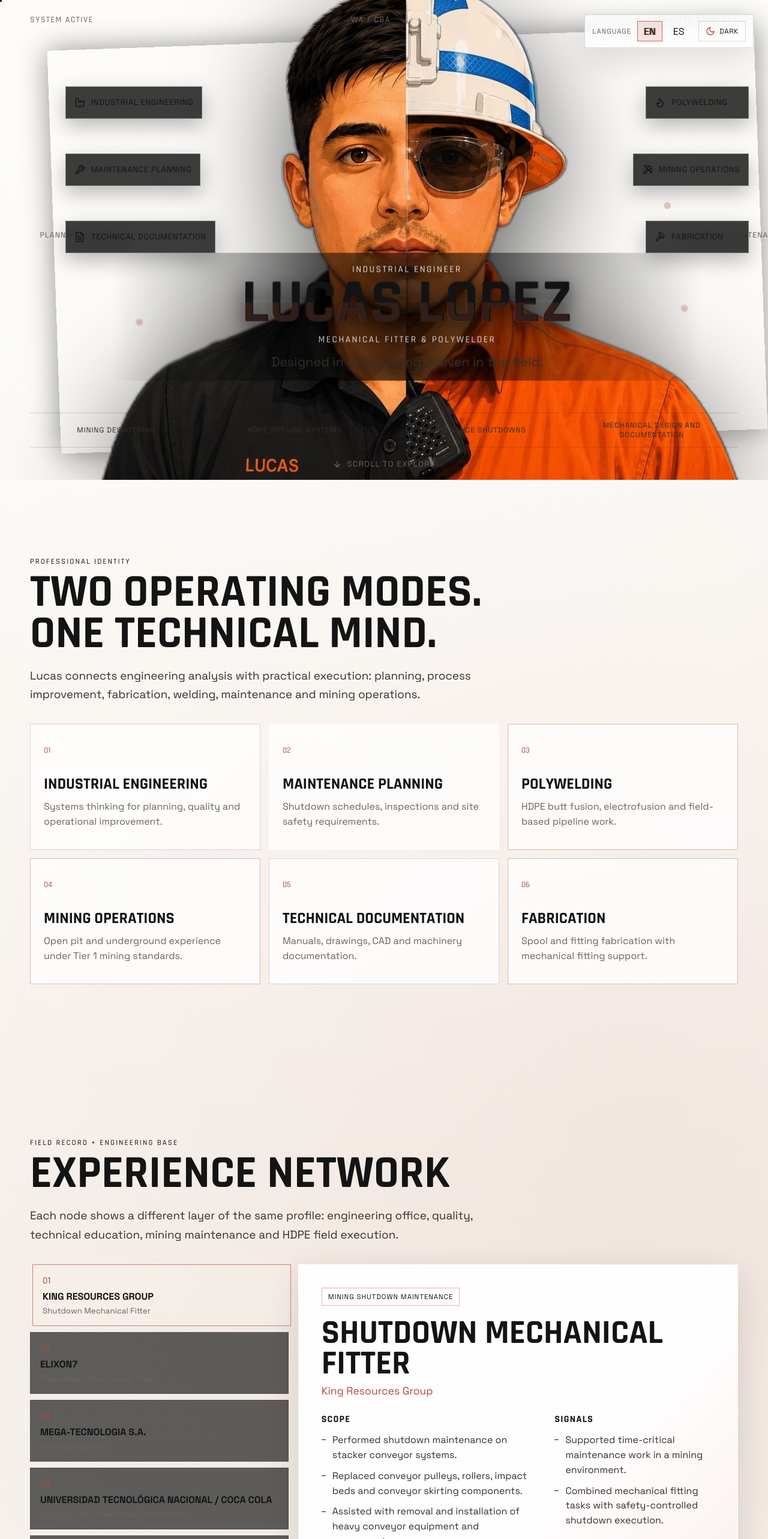
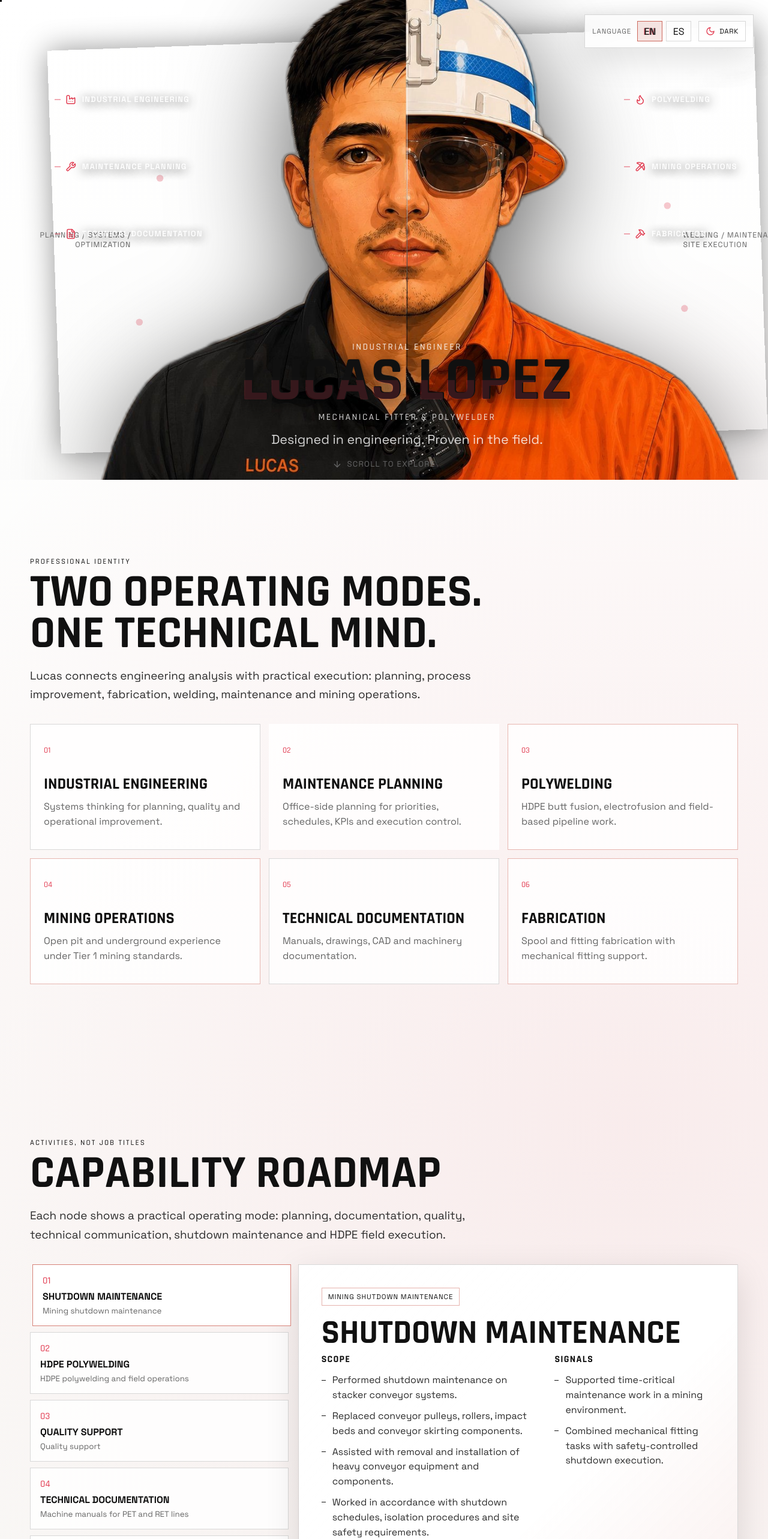
Before and after one commit to lucaslopez17/lucas_lopez_portfolio, a Next.js app: page / in a window 1280 px wide. Shown: the top 2566 px of the page at 60% size. Built offline with nearby package versions, Linux system fonts and the light colour scheme.

Commit message:
Refine hero layout and visual theme

```diff
--- a/app/globals.css
+++ b/app/globals.css
@@ -1,17 +1,17 @@
 :root {
-  --bg: #f4f1eb;
-  --bg-2: #ebe6dc;
-  --surface: rgba(255, 255, 255, 0.78);
-  --surface-strong: rgba(255, 255, 255, 0.94);
-  --ink: #141414;
-  --muted: #69645d;
+  --bg: #f7f7f4;
+  --bg-2: #ececea;
+  --surface: rgba(255, 255, 255, 0.82);
+  --surface-strong: rgba(255, 255, 255, 0.96);
+  --ink: #111111;
+  --muted: #656565;
   --line: rgba(20, 20, 20, 0.16);
   --cyan: #141414;
-  --blue: #8b8378;
-  --orange: #b4473b;
-  --lime: #9b6a42;
-  --steel: #34302c;
-  --shadow: 0 18px 54px rgba(24, 20, 16, 0.14);
+  --blue: #727272;
+  --orange: #e23d52;
+  --lime: #8a8a8a;
+  --steel: #2d2d2d;
+  --shadow: 0 18px 54px rgba(0, 0, 0, 0.12);
   --ease: cubic-bezier(0.16, 1, 0.3, 1);
 }
 
@@ -43,9 +43,8 @@ html {
 body {
   margin: 0;
   background:
-    radial-gradient(circle at 50% 0%, rgba(255, 255, 255, 0.72), transparent 34%),
-    radial-gradient(circle at 82% 28%, rgba(180, 71, 59, 0.1), transparent 30%),
-    linear-gradient(180deg, #fbf8f2 0%, var(--bg) 52%, #e8e1d6 100%);
+    radial-gradient(circle at 82% 28%, rgba(226, 61, 82, 0.08), transparent 30%),
+    linear-gradient(180deg, #ffffff 0%, var(--bg) 52%, #e8e8e5 100%);
   color: var(--ink);
   font-family: var(--font-body), Arial, sans-serif;
   overflow-x: hidden;
@@ -73,7 +72,7 @@ a {
 }
 
 ::selection {
-  background: rgba(198, 83, 69, 0.34);
+  background: rgba(226, 61, 82, 0.28);
 }
 
 .site-shell {
@@ -159,8 +158,8 @@ a {
 .glitch-chip {
   min-width: 42px;
   min-height: 34px;
-  border: 1px solid rgba(255, 255, 255, 0.24);
-  background: rgba(247, 244, 239, 0.045);
+  border: 1px solid var(--line);
+  background: rgba(255, 255, 255, 0.42);
   cursor: pointer;
   transition: border-color 180ms var(--ease), background 180ms var(--ease), color 180ms var(--ease);
   position: relative;
@@ -171,7 +170,7 @@ a {
   min-height: 34px;
   padding: 0 11px;
   border: 1px solid var(--line);
-  background: rgba(247, 244, 239, 0.08);
+  background: rgba(255, 255, 255, 0.5);
   color: var(--ink);
   display: inline-flex;
   align-items: center;
@@ -315,17 +314,18 @@ a {
 .hero-copy {
   position: absolute;
   left: 50%;
-  top: 66%;
-  transform: translate(-50%, -50%);
+  top: auto;
+  bottom: 54px;
+  transform: translateX(-50%);
   width: min(980px, 92vw);
   display: grid;
   justify-items: center;
   text-align: center;
   pointer-events: none;
   z-index: 6;
-  padding: clamp(10px, 1.6vw, 18px) clamp(14px, 2vw, 24px);
-  background: linear-gradient(90deg, transparent, rgba(5, 5, 5, 0.68), transparent);
-  backdrop-filter: blur(1px);
+  padding: 0 clamp(12px, 2vw, 22px);
+  background: none;
+  backdrop-filter: none;
 }
 
 .hero-kicker,
@@ -382,7 +382,7 @@ a {
 .hero-tagline {
   max-width: 460px;
   margin-top: 14px;
-  color: var(--steel);
+  color: rgba(255, 255, 255, 0.82);
   font-size: clamp(1rem, 1.7vw, 1.34rem);
   text-shadow: 0 4px 26px rgba(0, 0, 0, 0.86);
 }
@@ -416,48 +416,52 @@ a {
 .skill-orb {
   position: absolute;
   z-index: 11;
-  min-width: 172px;
-  min-height: 54px;
-  padding: 10px 14px;
+  min-width: 190px;
+  min-height: 44px;
+  padding: 8px 0;
   display: grid;
   align-items: center;
-  gap: 10px;
-  border: 1px solid rgba(255, 255, 255, 0.3);
-  background: rgba(18, 18, 18, 0.82);
-  backdrop-filter: blur(10px);
-  box-shadow: 0 12px 34px rgba(0, 0, 0, 0.28);
+  gap: 8px;
+  border: 0;
+  background: transparent;
+  backdrop-filter: none;
+  box-shadow: none;
   cursor: pointer;
   pointer-events: auto;
-  color: var(--ink);
+  color: rgba(255, 255, 255, 0.92);
   text-align: left;
+  text-shadow: 0 3px 18px rgba(0, 0, 0, 0.82);
 }
 
 .skill-orb.is-open {
-  width: min(320px, calc(100vw - 32px));
-  min-height: 154px;
+  width: min(342px, calc(100vw - 32px));
+  min-height: 142px;
   z-index: 12;
-  border-color: rgba(198, 83, 69, 0.82);
+  padding: 14px 16px;
+  border: 1px solid rgba(255, 255, 255, 0.26);
   background:
-    linear-gradient(135deg, rgba(255, 255, 255, 0.08), transparent 42%),
-    rgba(18, 18, 18, 0.92);
+    linear-gradient(135deg, rgba(255, 255, 255, 0.12), transparent 42%),
+    rgba(10, 10, 10, 0.74);
+  backdrop-filter: blur(14px);
   box-shadow: 0 18px 54px rgba(0, 0, 0, 0.38);
 }
 
 .skill-orb::before {
   content: "";
   position: absolute;
-  inset: -1px;
-  border: 1px solid transparent;
-  background: linear-gradient(90deg, transparent, rgba(198, 83, 69, 0.58), transparent) border-box;
-  mask: linear-gradient(#000 0 0) padding-box, linear-gradient(#000 0 0);
-  mask-composite: exclude;
-  opacity: 0;
-  transition: opacity 180ms var(--ease);
+  left: -18px;
+  top: 50%;
+  width: 10px;
+  height: 1px;
+  background: var(--orange);
+  opacity: 0.86;
+  transform: translateY(-50%);
+  transition: width 180ms var(--ease);
 }
 
 .skill-orb:hover::before,
 .skill-orb.is-open::before {
-  opacity: 1;
+  width: 18px;
 }
 
 .orb-heading {
@@ -468,14 +472,15 @@ a {
 
 .skill-orb svg {
   flex: 0 0 auto;
-  color: var(--cyan);
+  color: var(--orange);
 }
 
 .orb-heading > span {
-  font-size: 0.84rem;
+  font-size: 0.82rem;
   line-height: 1.05;
   text-transform: uppercase;
-  letter-spacing: 0.04em;
+  letter-spacing: 0.08em;
+  font-weight: 700;
 }
 
 .orb-expanded {
@@ -485,13 +490,13 @@ a {
 }
 
 .orb-expanded > span {
-  color: var(--steel);
+  color: rgba(255, 255, 255, 0.9);
   font-size: 0.82rem;
   line-height: 1.35;
 }
 
 .orb-expanded small {
-  color: var(--muted);
+  color: rgba(255, 255, 255, 0.68);
   font-size: 0.72rem;
   line-height: 1.35;
 }
@@ -738,7 +743,7 @@ a {
   min-height: 94px;
   padding: 16px;
   border: 1px solid var(--line);
-  background: rgba(18, 18, 18, 0.66);
+  background: var(--surface);
   display: grid;
   gap: 5px;
   text-align: left;
@@ -750,7 +755,7 @@ a {
 .experience-node.is-active {
   transform: translateX(4px);
   border-color: rgba(198, 83, 69, 0.72);
-  background: rgba(255, 255, 255, 0.1);
+  background: var(--surface-strong);
 }
 
 .experience-node span {
@@ -769,7 +774,7 @@ a {
 
 .experience-detail {
   min-height: 620px;
-  border: 1px solid rgba(255, 255, 255, 0.3);
+  border: 1px solid var(--line);
   background:
     linear-gradient(135deg, rgba(255, 255, 255, 0.1), transparent 36%),
     linear-gradient(315deg, rgba(198, 83, 69, 0.1), transparent 42%),
@@ -888,8 +893,8 @@ a {
 .credential-block span {
   display: inline-flex;
   padding: 8px 10px;
-  border: 1px solid rgba(255, 255, 255, 0.18);
-  background: rgba(255, 255, 255, 0.065);
+  border: 1px solid var(--line);
+  background: rgba(255, 255, 255, 0.34);
   color: var(--steel);
   font-size: 0.84rem;
   line-height: 1.2;
@@ -1003,7 +1008,7 @@ a {
   background:
     linear-gradient(135deg, rgba(255, 255, 255, 0.12), transparent 38%),
     linear-gradient(315deg, rgba(198, 83, 69, 0.16), transparent 36%),
-    rgba(18, 18, 18, 0.9);
+    var(--surface-strong);
   display: grid;
   grid-template-columns: 1fr auto;
   gap: 24px;
@@ -1243,6 +1248,7 @@ a {
     position: relative;
     left: auto;
     top: auto;
+    bottom: auto;
     transform: none;
     order: 2;
     width: 100%;
@@ -1254,11 +1260,20 @@ a {
 
   .glitch-title {
     font-size: clamp(2.65rem, 14.5vw, 4.2rem);
+    text-shadow: none;
+  }
+
+  .hero-kicker,
+  .hero-role {
+    color: var(--muted);
+    text-shadow: none;
   }
 
   .hero-tagline {
     max-width: 290px;
     font-size: 0.9rem;
+    color: var(--steel);
+    text-shadow: none;
   }
 
   .network-lines,
@@ -1291,9 +1306,11 @@ a {
     min-width: 0;
     min-height: 48px;
     padding: 13px 14px;
-    background: rgba(247, 244, 239, 0.055);
-    border-color: rgba(247, 244, 239, 0.16);
+    border-block: 1px solid var(--line);
+    background: transparent;
     box-shadow: none;
+    color: var(--ink);
+    text-shadow: none;
   }
 
   .skill-orb.is-open {
@@ -1301,10 +1318,20 @@ a {
     max-width: none;
     min-width: 0;
     min-height: auto;
+    background: var(--surface-strong);
+    color: var(--ink);
   }
 
   .skill-orb svg {
     display: block;
+  }
+
+  .orb-expanded > span {
+    color: var(--steel);
+  }
+
+  .orb-expanded small {
+    color: var(--muted);
   }
 
   .skill-orb-1 {
--- a/components/portfolio-experience.tsx
+++ b/components/portfolio-experience.tsx
@@ -171,12 +171,6 @@ function Hero({
 
   return (
     <section className="hero-section" aria-labelledby="hero-title">
-      <div className="system-strip">
-        <span>{t.ui.status}</span>
-        <span>WA / CBA</span>
-        <span>{t.ui.source}</span>
-      </div>
-
       <motion.div
         className="portrait-stage"
         initial={{ opacity: 0, scale: 0.96 }}
@@ -263,12 +257,6 @@ function Hero({
           })}
         </div>
       </motion.div>
-
-      <div className="proof-grid">
-        {t.hero.proofPoints.map((point) => (
-          <span key={point}>{point}</span>
-        ))}
-      </div>
 
       <a className="scroll-cue" href="#identity">
         <ArrowDown size={16} />
@@ -369,8 +357,8 @@ function ExperienceSection({
               onClick={() => setActiveExperience(item)}
             >
               <span>{String(index + 1).padStart(2, "0")}</span>
-              <strong>{item.company}</strong>
-              <small>{item.role}</small>
+              <strong>{item.role}</strong>
+              <small>{item.focus}</small>
             </button>
           ))}
         </div>
@@ -387,7 +375,6 @@ function ExperienceSection({
               {selected.period ? <span className="detail-chip muted">{selected.period}</span> : null}
             </div>
             <h3>{selected.role}</h3>
-            <p>{selected.company}</p>
             <div className="detail-columns">
               <div>
                 <h4>Scope</h4>
--- a/lib/portfolio-content.ts
+++ b/lib/portfolio-content.ts
@@ -140,18 +140,18 @@ export const copy: Record<Locale, PortfolioCopy> = {
             details: [
               "Bachelor of Industrial Engineering in progress at Universidad de Palermo.",
               "Background in mechanical engineering studies at Universidad Tecnológica Nacional.",
-              "Experience in quality assistance, technical documentation and engineering department tasks.",
+              "Experience in quality assistance, technical documentation and engineering support tasks.",
             ],
           },
           {
             id: "maintenance-planning",
             label: "Maintenance Planning",
             side: "bridge",
-            summary: "Shutdown schedules, inspections and site safety requirements.",
+            summary: "Office-side planning for priorities, schedules, KPIs and execution control.",
             details: [
-              "Shutdown maintenance on stacker conveyor systems in mining environments.",
-              "Pulley, roller, impact bed and conveyor skirting replacement.",
-              "Basic alignment checks and mechanical inspections during maintenance activities.",
+              "Maintenance planning, work prioritisation and shutdown preparation.",
+              "KPI tracking for backlog, compliance, downtime and work execution.",
+              "Coordination between planning, documentation, field teams and site constraints.",
             ],
           },
           {
@@ -182,8 +182,8 @@ export const copy: Record<Locale, PortfolioCopy> = {
             side: "engineering",
             summary: "Manuals, drawings, CAD and machinery documentation.",
             details: [
-              "Machine manuals for PET and RET lines at Coca Cola through Universidad Tecnológica Nacional.",
-              "Mechanical drawings and administrative engineering tasks at ME-PROMAES S.A.",
+              "Machine manuals for PET and RET production lines.",
+              "Mechanical drawings and administrative engineering tasks.",
               "Advanced AutoCAD with Inventor and SolidWorks experience.",
             ],
           },
@@ -201,14 +201,14 @@ export const copy: Record<Locale, PortfolioCopy> = {
         ],
       },
       experience: {
-        title: "Experience Network",
-        eyebrow: "Field record + engineering base",
+        title: "Capability Roadmap",
+        eyebrow: "Activities, not job titles",
         intro:
-          "Each node shows a different layer of the same profile: engineering office, quality, technical education, mining maintenance and HDPE field execution.",
+          "Each node shows a practical operating mode: planning, documentation, quality, technical communication, shutdown maintenance and HDPE field execution.",
         items: [
           {
             id: "king",
-            role: "Shutdown Mechanical Fitter",
+            role: "Shutdown Maintenance",
             company: "King Resources Group",
             focus: "Mining shutdown maintenance",
             responsibilities: [
@@ -225,7 +225,7 @@ export const copy: Record<Locale, PortfolioCopy> = {
           },
           {
             id: "elixon7",
-            role: "Polywelder / Mechanical Fitter",
+            role: "HDPE Polywelding",
             company: "Elixon7",
             focus: "HDPE polywelding and field operations",
             responsibilities: [
@@ -244,7 +244,7 @@ export const copy: Record<Locale, PortfolioCopy> = {
           },
           {
             id: "mega",
-            role: "Quality Assistant",
+            role: "Quality Support",
             company: "Mega-tecnologia S.A.",
             period: "25/03/2017 - 31/12/2017",
             focus: "Quality support",
@@ -253,18 +253,18 @@ export const copy: Record<Locale, PortfolioCopy> = {
           },
           {
             id: "utn-cocacola",
-            role: "Technical Documentation Contributor",
+            role: "Technical Documentation",
             company: "Universidad Tecnológica Nacional / Coca Cola",
             period: "27/11/2015 - 01/03/2018",
             focus: "Machine manuals for PET and RET lines",
             responsibilities: [
-              "Prepared machine manuals for PET and RET lines at Coca Cola through Universidad Tecnológica Nacional.",
+              "Prepared machine manuals for PET and RET production lines.",
             ],
             achievements: ["Translated mechanical systems into usable technical documentation."],
           },
           {
             id: "mepromaes",
-            role: "Engineering Department Support",
+            role: "Engineering Support",
             company: "ME-PROMAES S.A.",
             period: "25/03/2014 - 02/01/2016",
             focus: "Administration, drawings and management software",
@@ -277,7 +277,7 @@ export const copy: Record<Locale, PortfolioCopy> = {
           },
           {
             id: "teaching",
-            role: "Technical Teaching Support",
+            role: "Technical Communication",
             company: "Instituto Técnico Renault / Private classes",
             period: "2016",
             focus: "Mathematics and physics",
@@ -417,12 +417,12 @@ export const copy: Record<Locale, PortfolioCopy> = {
         languages: ["Spanish - Native", "Portuguése - Fluent", "English - Fluent (IELTS C1 Nov 2025)", "French - Basic"],
       },
       projects: {
-        title: "Project Signals",
-        eyebrow: "Work converted into outcomes",
+        title: "Applied Work",
+        eyebrow: "Skills converted into outcomes",
         items: [
           {
             title: "Mining dewatering HDPE systems",
-            context: "Elixon7",
+            context: "HDPE field execution",
             details: [
               "Installed and relocated pumps and HDPE lines.",
               "Performed HDPE stringing, alignment and tie-ins.",
@@ -431,7 +431,7 @@ export const copy: Record<Locale, PortfolioCopy> = {
           },
           {
             title: "Stacker conveyor shutdown maintenance",
-            context: "King Resources Group",
+            context: "Shutdown maintenance",
             details: [
               "Replaced pulleys, rollers, impact beds and skirting components.",
               "Assisted with heavy conveyor equipment removal and installation.",
@@ -440,7 +440,7 @@ export const copy: Record<Locale, PortfolioCopy> = {
           },
           {
             title: "PET and RET line machine manuals",
-            context: "Universidad Tecnológica Nacional / Coca Cola",
+            context: "Technical documentation",
             details: [
               "Prepared machine manuals for production lines.",
               "Converted mechanical information into clear technical documentation.",
@@ -448,7 +448,7 @@ export const copy: Record<Locale, PortfolioCopy> = {
           },
           {
             title: "Mechanical drawings and engineering support",
-            context: "ME-PROMAES S.A.",
+            context: "Mechanical design support",
             details: [
               "Designed and produced mechanical drawings.",
               "Supported engineering administration and management software workflows.",
@@ -456,12 +456,12 @@ export const copy: Record<Locale, PortfolioCopy> = {
           },
           {
             title: "San Luis highway tender drawings",
-            context: "Province of San Luis tender project",
+            context: "Tender drawing support",
             details: ["Participated in the highway project tender with drawing design tasks in 2010."],
           },
           {
             title: "Community workshop procedures",
-            context: "Villa el Libertador social cooperative",
+            context: "Procedure development",
             details: [
               "Participated in procedure development for the carpentry sector.",
               "Applied technical organization in a community work environment.",
@@ -520,18 +520,18 @@ export const copy: Record<Locale, PortfolioCopy> = {
             details: [
               "Ingeniería Industrial en curso en Universidad de Palermo.",
               "Base previa en Ingeniería Mecánica en Universidad Tecnológica Nacional.",
-              "Experiencia en calidad, documentación técnica y tareas de departamento de ingeniería.",
+              "Experiencia en calidad, documentación técnica y soporte de ingeniería.",
             ],
           },
           {
             id: "maintenance-planning",
             label: "Planificación de Mantenimiento",
             side: "bridge",
-            summary: "Paradas, inspecciones, procedimientos de aislamiento y seguridad de sitio.",
+            summary: "Planificación de oficina: prioridades, cronogramas, KPIs y control de ejecución.",
             details: [
-              "Mantenimiento de shutdown en sistemas de stacker conveyor en mineria.",
-              "Reemplazo de poleas, rodillos, impact beds y skirting de conveyor.",
-              "Inspecciones y chequeos básicos de alineacion durante mantenimiento.",
+              "Planificación de mantenimiento, priorización de trabajos y preparación de shutdowns.",
+              "Seguimiento de KPIs de backlog, cumplimiento, downtime y ejecución de tareas.",
+              "Coordinación entre planificación, documentación, equipos de campo y restricciones de sitio.",
             ],
           },
           {
@@ -562,8 +562,8 @@ export const copy: Record<Locale, PortfolioCopy> = {
             side: "engineering",
             summary: "Manuales, plaños, CAD y documentación de maquinaria.",
             details: [
-              "Manuales de maquinas para lineas PET y RET en Coca Cola a traves de Universidad Tecnológica Nacional.",
-              "Plaños mecánicos y tareas administrativas de ingeniería en ME-PROMAES S.A.",
+              "Manuales de maquinas para lineas productivas PET y RET.",
+              "Plaños mecánicos y tareas administrativas de ingeniería.",
               "AutoCAD avanzado con experiencia en Inventor y SolidWorks.",
             ],
           },
@@ -581,14 +581,14 @@ export const copy: Record<Locale, PortfolioCopy> = {
         ],
       },
       experience: {
-        title: "Red de Experiencia",
-        eyebrow: "Campo actual + base de ingeniería",
+        title: "Mapa de Capacidades",
+        eyebrow: "Actividades, no cargos sueltos",
         intro:
-          "Cada nodo muestra una capa del mismo perfil: oficina técnica, calidad, educacion técnica, mantenimiento minero y ejecución HDPE en campo.",
+          "Cada nodo muestra un modo de trabajo: planificación, documentación, calidad, comunicación técnica, mantenimiento en shutdowns y ejecución HDPE en campo.",
         items: [
           {
             id: "king",
-            role: "Shutdown Mechanical Fitter",
+            role: "Mantenimiento en Shutdowns",
             company: "King Resources Group",
             focus: "Mantenimiento de shutdown en mineria",
             responsibilities: [
@@ -605,7 +605,7 @@ export const copy: Record<Locale, PortfolioCopy> = {
           },
           {
             id: "elixon7",
-            role: "Polywelder / Mechanical Fitter",
+            role: "Polywelding HDPE",
             company: "Elixon7",
             focus: "HDPE polywelding y operaciónes de campo",
             responsibilities: [
@@ -624,7 +624,7 @@ export const copy: Record<Locale, PortfolioCopy> = {
           },
           {
             id: "mega",
-            role: "Auxiliar de Calidad",
+            role: "Soporte de Calidad",
             company: "Mega-tecnologia S.A.",
             period: "25/03/2017 - 31/12/2017",
             focus: "Soporte de calidad",
@@ -633,18 +633,18 @@ export const copy: Record<Locale, PortfolioCopy> = {
           },
           {
             id: "utn-cocacola",
-            role: "Contribuidor de Documentación Técnica",
+            role: "Documentación Técnica",
             company: "Universidad Tecnológica Nacional / Coca Cola",
             period: "27/11/2015 - 01/03/2018",
             focus: "Manuales de maquinas para lineas PET y RET",
             responsibilities: [
-              "Confeccion de manuales de maquinas en lineas PET y RET en Coca Cola a cargo de Universidad Tecnológica Nacional.",
+              "Confeccion de manuales de maquinas en lineas productivas PET y RET.",
             ],
             achievements: ["Tradujo sistemas mecánicos en documentación técnica utilizable."],
           },
           {
             id: "mepromaes",
-            role: "Soporte en Departamento de Ingeniería",
+            role: "Soporte de Ingeniería",
             company: "ME-PROMAES S.A.",
             period: "25/03/2014 - 02/01/2016",
             focus: "Administración, plaños y software de gestión",
@@ -657,7 +657,7 @@ export const copy: Record<Locale, PortfolioCopy> = {
           },
           {
             id: "teaching",
-            role: "Soporte Docente Técnico",
+            role: "Comunicación Técnica",
             company: "Instituto Técnico Renault / Clases particulares",
             period: "2016",
             focus: "Matemática y fisica",
@@ -797,12 +797,12 @@ export const copy: Record<Locale, PortfolioCopy> = {
         languages: ["Español - Nativo", "Portugués - Fluido", "Inglés - Fluido (IELTS C1 Nov 2025)", "Francés - Básico"],
       },
       projects: {
-        title: "Señales de Proyecto",
-        eyebrow: "Trabajo convertido en resultados",
+        title: "Trabajo Aplicado",
+        eyebrow: "Skills convertidas en resultados",
         items: [
           {
             title: "Sistemas HDPE para dewatering minero",
-            context: "Elixon7",
+            context: "Ejecución HDPE en campo",
             details: [
               "Instalación y reubicación de bombas y lineas HDPE.",
               "Stringing, alineacion y tie-ins de tuberías HDPE.",
@@ -811,7 +811,7 @@ export const copy: Record<Locale, PortfolioCopy> = {
           },
           {
             title: "Shutdown de stacker conveyor",
-            context: "King Resources Group",
+            context: "Mantenimiento en shutdown",
             details: [
               "Reemplazo de poleas, rodillos, impact beds y skirting.",
               "Asistencia en remocion e instalación de equipos pesados de conveyor.",
@@ -820,7 +820,7 @@ export const copy: Record<Locale, PortfolioCopy> = {
           },
           {
             title: "Manuales de maquinas para lineas PET y RET",
-            context: "Universidad Tecnológica Nacional / Coca Cola",
+            context: "Documentación técnica",
             details: [
               "Confeccion de manuales de maquinas para lineas de producción.",
               "Conversion de información mecánica en documentación técnica clara.",
@@ -828,7 +828,7 @@ export const copy: Record<Locale, PortfolioCopy> = {
           },
           {
             title: "Plaños mecánicos y soporte de ingeniería",
-            context: "ME-PROMAES S.A.",
+            context: "Soporte de diseño mecánico",
             details: [
               "Diseño y realizacion de plaños mecánicos.",
               "Soporte a tareas administrativas y flujos de software de gestión.",
@@ -836,12 +836,12 @@ export const copy: Record<Locale, PortfolioCopy> = {
           },
           {
             title: "Plaños para licitación de autovías",
-            context: "Proyecto de autovías de San Luis",
+            context: "Soporte de plaños para licitación",
             details: ["Participación en proyecto de licitación con tareas de diseño de plaños en 2010."],
           },
           {
             title: "Procedimientos para taller comunitario",
-            context: "Cooperativa social Villa el Libertador",
+            context: "Desarrollo de procedimientos",
             details: [
               "Participación en desarrollo de procedimientos para sector carpinteria.",
               "Aplicacion de organización técnica en entorno de trabajo comunitario.",
```
